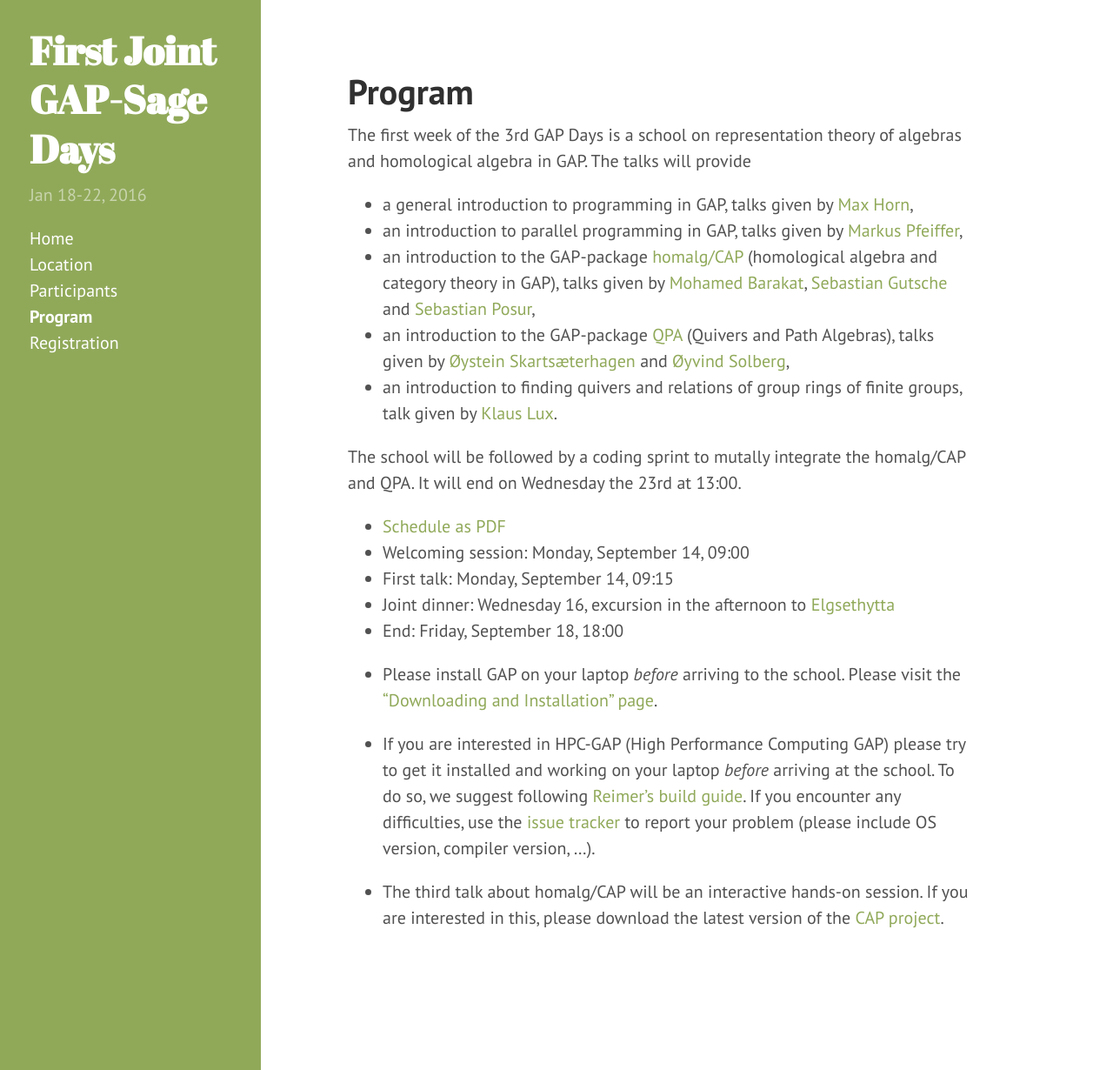
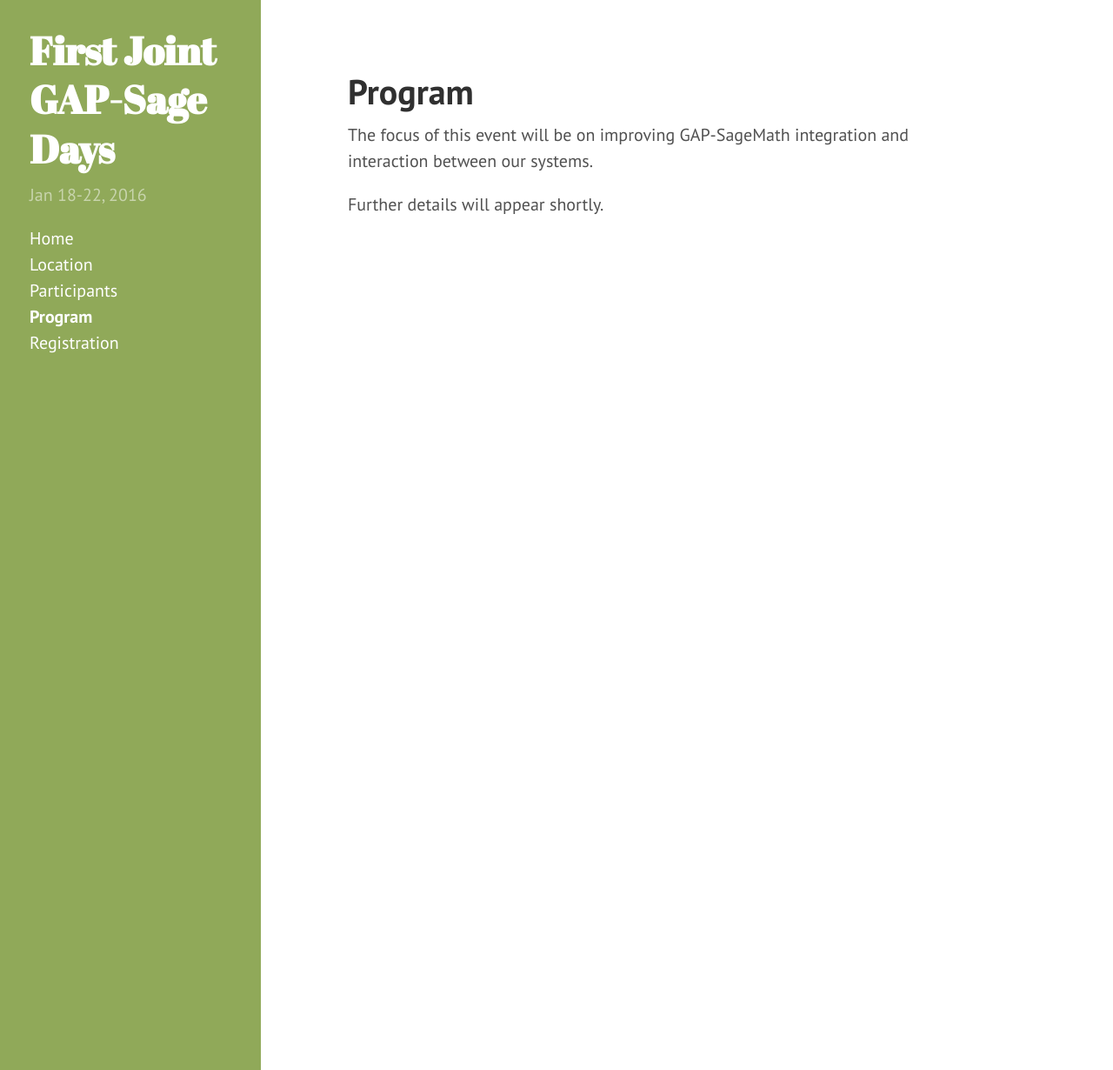
Before and after one commit to gapdays/gap-sage-days2016, a Jekyll site: the page built from program.md, in a window 1280 px wide and 1230 px high. Shown: the whole window at 87% size. Built offline with Jekyll 4.4.1, drawn with Linux system fonts in a browser that asks for light colours; Markdown is read by kramdown in place of the engine named in the settings.

Commit message:
Commented out details from the 3rd GAP Days

```diff
--- a/program.md
+++ b/program.md
@@ -3,9 +3,11 @@ layout: page
 title: Program
 ---
 
-The first week of the 3rd GAP Days is a school on representation
-theory of algebras and homological algebra in GAP. The talks will
-provide
+The focus of this event will be on improving GAP-SageMath integration and interaction between our systems.
+
+Further details will appear shortly.
+
+{% comment %}
 
 * a general introduction to programming in GAP, talks given by
 [Max Horn](http://www.quendi.de/math.php),
@@ -47,7 +49,4 @@ to report your problem (please include OS version, compiler version, ...).
 If you are interested in this, please download the latest version of the
 [CAP project](https://github.com/homalg-project/CAP_project).
 
-{% comment %}
-
-
 {% endcomment %}
```
